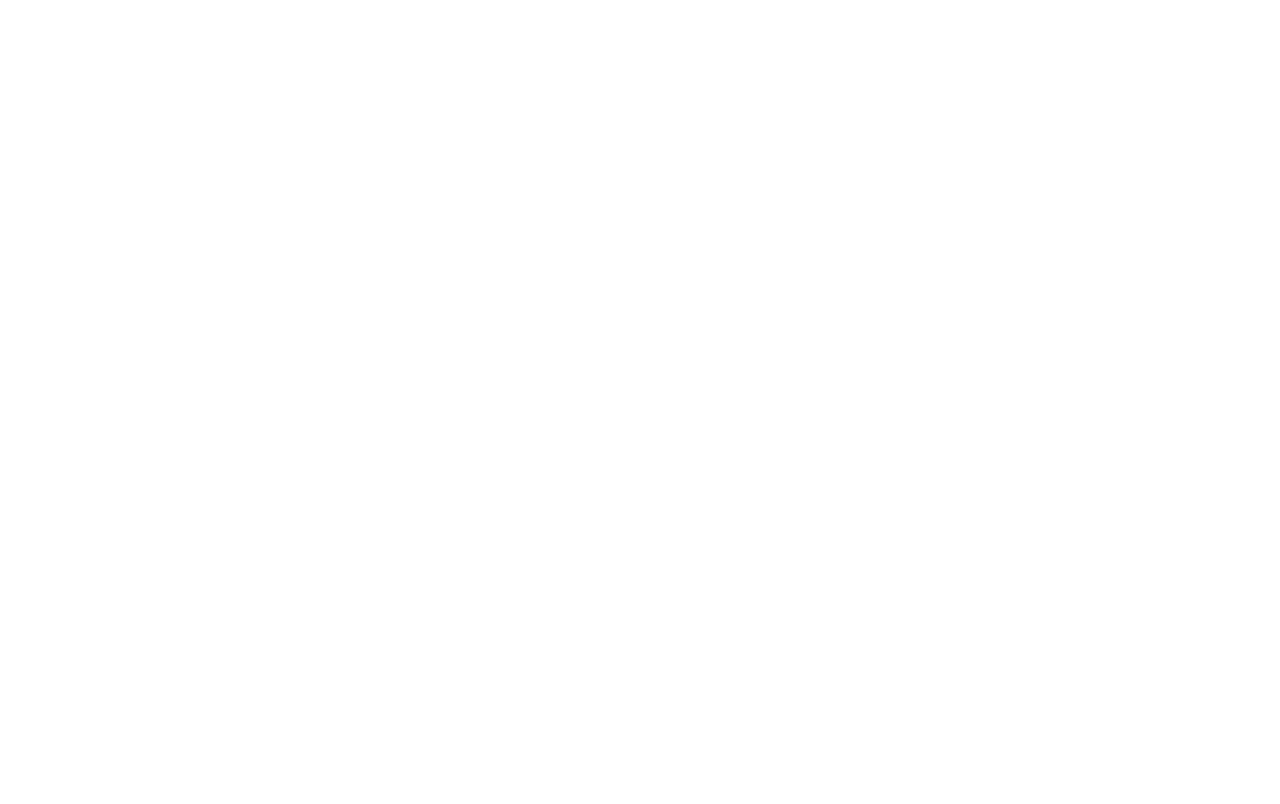
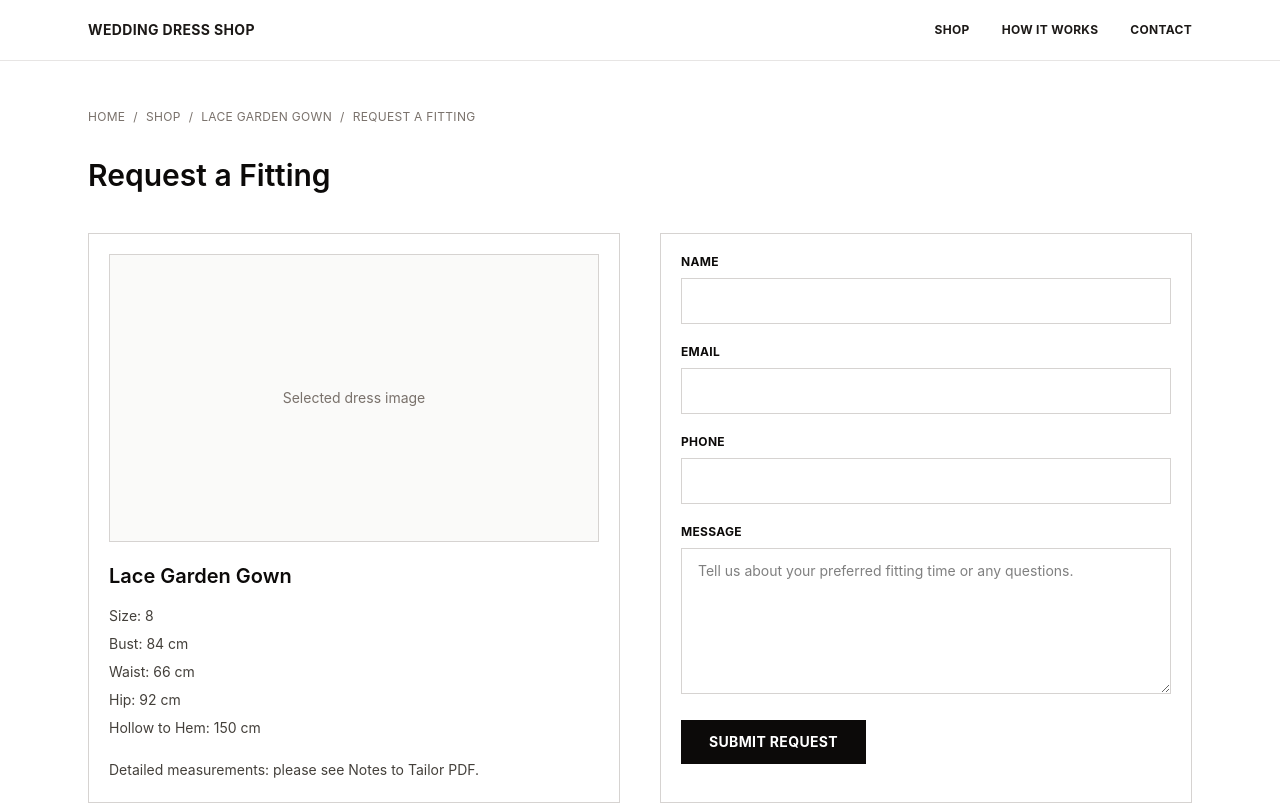
Before and after one commit to wyangy/wedding-dress-shop, a React (Vite) app: page /request-fitting/1 in a window 1280 px wide. Before the commit this address had no page. Shown: the top 804 px of the page. Built offline with nearby package versions, Linux system fonts and the light colour scheme.

Commit message:
Add request fitting page

```diff
--- a/src/App.tsx
+++ b/src/App.tsx
@@ -2,6 +2,7 @@
 import HomePage from "./pages/HomePage";
 import ShopPage from "./pages/ShopPage";
 import ProductDetailPage from "./pages/ProductDetailPage";
+import RequestFittingPage from "./pages/RequestFittingPage";
 
 function App() {
   return (
@@ -9,6 +10,7 @@
       <Route path="/" element={<HomePage />} />
       <Route path="/shop" element={<ShopPage />} />
       <Route path="/dresses/:id" element={<ProductDetailPage />} />
+      <Route path="/request-fitting/:id" element={<RequestFittingPage />} />
     </Routes>
   );
 }
--- /dev/null
+++ b/src/pages/RequestFittingPage.tsx
@@ -0,0 +1,156 @@
+import { Link, useParams } from "react-router";
+import Header from "../components/layout/Header";
+import Footer from "../components/layout/Footer";
+import { featuredDresses } from "../data/dresses";
+
+function RequestFittingPage() {
+  const { id } = useParams();
+
+  const dress = featuredDresses.find((dress) => dress.id === Number(id));
+
+  if (!dress) {
+    return (
+      <>
+        <Header />
+
+        <main className="mx-auto max-w-6xl px-6 py-12">
+          <h1 className="mb-4 text-3xl font-semibold text-stone-950">
+            Dress not found
+          </h1>
+
+          <Link to="/shop" className="text-sm font-bold underline">
+            Back to Shop
+          </Link>
+        </main>
+
+        <Footer />
+      </>
+    );
+  }
+
+  return (
+    <>
+      <Header />
+
+      <main className="mx-auto max-w-6xl px-6 py-12">
+        <div className="mb-8 text-xs uppercase tracking-wide text-stone-500">
+          <Link to="/" className="hover:text-stone-900">
+            Home
+          </Link>
+          <span className="mx-2">/</span>
+          <Link to="/shop" className="hover:text-stone-900">
+            Shop
+          </Link>
+          <span className="mx-2">/</span>
+          <Link to={`/dresses/${dress.id}`} className="hover:text-stone-900">
+            {dress.name}
+          </Link>
+          <span className="mx-2">/</span>
+          <span>Request a Fitting</span>
+        </div>
+
+        <h1 className="mb-10 text-3xl font-semibold text-stone-950">
+          Request a Fitting
+        </h1>
+
+        <div className="grid gap-10 md:grid-cols-2">
+          <section className="border border-stone-300 p-5">
+            <div className="mb-5 flex h-72 items-center justify-center border border-stone-300 bg-stone-50 text-sm text-stone-500">
+              Selected dress image
+            </div>
+
+            <h2 className="mb-4 text-xl font-semibold text-stone-950">
+              {dress.name}
+            </h2>
+
+            <div className="space-y-2 text-sm text-stone-700">
+              <p>Size: {dress.size}</p>
+              <p>Bust: {dress.bust} cm</p>
+              <p>Waist: {dress.waist} cm</p>
+              <p>Hip: {dress.hip} cm</p>
+              <p>Hollow to Hem: {dress.hollowToHem} cm</p>
+            </div>
+
+            <p className="mt-5 text-sm leading-6 text-stone-700">
+              Detailed measurements: please see Notes to Tailor PDF.
+            </p>
+          </section>
+
+          <form className="space-y-5 border border-stone-300 p-5">
+            <div>
+              <label
+                htmlFor="name"
+                className="mb-2 block text-xs font-bold uppercase tracking-wide text-stone-950"
+              >
+                Name
+              </label>
+              <input
+                id="name"
+                name="name"
+                type="text"
+                className="w-full border border-stone-300 px-4 py-3 text-sm"
+              />
+            </div>
+
+            <div>
+              <label
+                htmlFor="email"
+                className="mb-2 block text-xs font-bold uppercase tracking-wide text-stone-950"
+              >
+                Email
+              </label>
+              <input
+                id="email"
+                name="email"
+                type="email"
+                className="w-full border border-stone-300 px-4 py-3 text-sm"
+              />
+            </div>
+
+            <div>
+              <label
+                htmlFor="phone"
+                className="mb-2 block text-xs font-bold uppercase tracking-wide text-stone-950"
+              >
+                Phone
+              </label>
+              <input
+                id="phone"
+                name="phone"
+                type="tel"
+                className="w-full border border-stone-300 px-4 py-3 text-sm"
+              />
+            </div>
+
+            <div>
+              <label
+                htmlFor="message"
+                className="mb-2 block text-xs font-bold uppercase tracking-wide text-stone-950"
+              >
+                Message
+              </label>
+              <textarea
+                id="message"
+                name="message"
+                rows={6}
+                className="w-full border border-stone-300 px-4 py-3 text-sm"
+                placeholder="Tell us about your preferred fitting time or any questions."
+              />
+            </div>
+
+            <button
+              type="submit"
+              className="bg-stone-950 px-7 py-3 text-sm font-bold uppercase tracking-wide text-white hover:bg-stone-700"
+            >
+              Submit Request
+            </button>
+          </form>
+        </div>
+      </main>
+
+      <Footer />
+    </>
+  );
+}
+
+export default RequestFittingPage;
```
